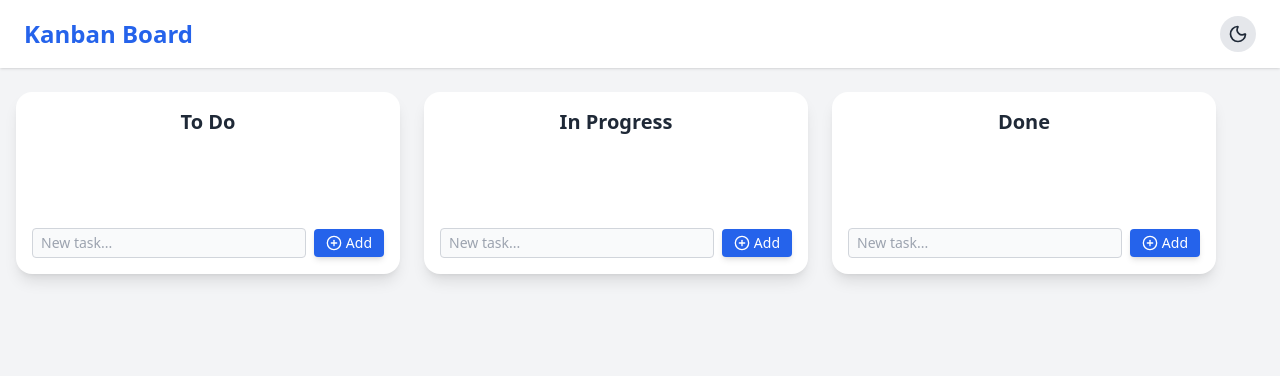
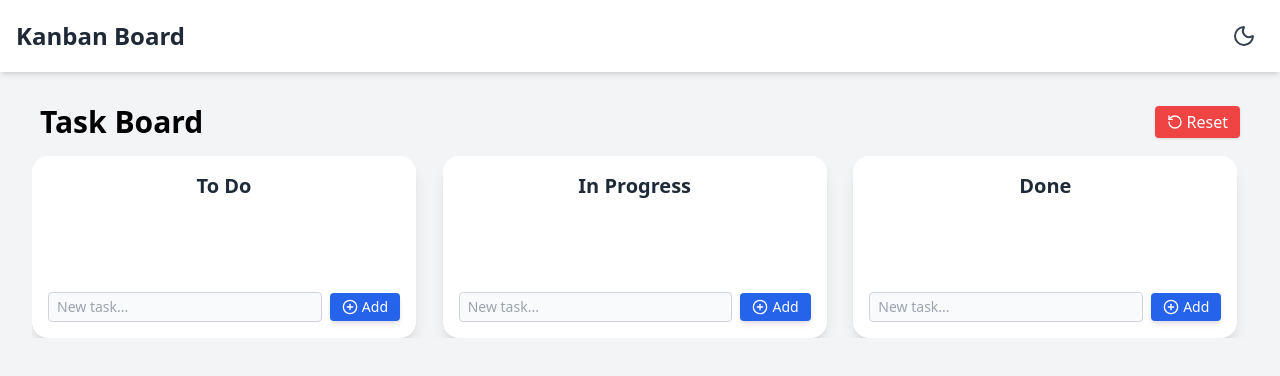
Before and after one commit to loganathanramsaran/Kanban_Board_APK, a React (Vite) app: page / in a window 1280 px wide. Shown: the top 376 px of the page. Built offline with nearby package versions, Linux system fonts and the light colour scheme; the HTML template or start-up script is replaced by a standard one.

Commit message:
complete template

```diff
--- a/src/App.jsx
+++ b/src/App.jsx
@@ -1,41 +1,41 @@
+// App.jsx
 import Board from "./components/Board";
 import { useEffect, useState } from "react";
-import { Moon, Sun } from "lucide-react";
+import { Sun, Moon } from "lucide-react";
 
-export default function App() {
-  const [darkMode, setDarkMode] = useState(() => {
-    const saved = localStorage.getItem("theme");
-    return saved ? saved === "dark" : window.matchMedia("(prefers-color-scheme: dark)").matches;
+function App() {
+  const [dark, setDark] = useState(() => {
+    return localStorage.getItem("theme") === "dark";
   });
 
   useEffect(() => {
-    const root = document.documentElement;
-    if (darkMode) {
+    const root = window.document.documentElement;
+    if (dark) {
       root.classList.add("dark");
       localStorage.setItem("theme", "dark");
     } else {
       root.classList.remove("dark");
       localStorage.setItem("theme", "light");
     }
-  }, [darkMode]);
+  }, [dark]);
 
   return (
-    <div className="min-h-screen bg-gray-100 text-gray-800 dark:bg-gray-900 dark:text-white transition-colors duration-300">
-      <header className="flex justify-between items-center px-6 py-4 shadow dark:shadow-lg bg-white dark:bg-gray-800">
-        <h1 className="text-2xl font-bold text-blue-600 dark:text-blue-400">
-          Kanban Board
-        </h1>
+    <div className="min-h-screen bg-gray-100 dark:bg-gray-900 transition-colors duration-300">
+      <header className="flex justify-between items-center px-4 py-4 shadow-md bg-white dark:bg-gray-800">
+        <h1 className="text-2xl font-bold text-gray-800 dark:text-white">Kanban Board</h1>
         <button
-          onClick={() => setDarkMode((prev) => !prev)}
-          className="p-2 rounded-full bg-gray-200 dark:bg-gray-700 hover:scale-110 transition"
+          onClick={() => setDark((prev) => !prev)}
+          className="p-2 rounded-full hover:bg-gray-200 dark:hover:bg-gray-700 transition"
+          title="Toggle Dark Mode"
         >
-          {darkMode ? <Sun size={20} className="text-yellow-400" /> : <Moon size={20} className="text-gray-800" />}
+          {dark ? <Sun className="text-yellow-300" /> : <Moon className="text-gray-700" />}
         </button>
       </header>
-
-      <main>
+      <main className="p-4">
         <Board />
       </main>
     </div>
   );
 }
+
+export default App;
--- a/src/components/Board.jsx
+++ b/src/components/Board.jsx
@@ -1,12 +1,24 @@
 import { DragDropContext, Droppable, Draggable } from '@hello-pangea/dnd'
 import { useEffect, useState } from "react";
 import Column from "./Column";
-import { motion } from "framer-motion";
+import { RotateCcw } from "lucide-react";
 
 const initialData = [
-  { id: "todo", title: "To Do", tasks: [] },
-  { id: "inprogress", title: "In Progress", tasks: [] },
-  { id: "done", title: "Done", tasks: [] },
+  {
+    id: "todo",
+    title: "To Do",
+    tasks: [],
+  },
+  {
+    id: "inprogress",
+    title: "In Progress",
+    tasks: [],
+  },
+  {
+    id: "done",
+    title: "Done",
+    tasks: [],
+  },
 ];
 
 export default function Board() {
@@ -72,9 +84,7 @@ export default function Board() {
     if (source.droppableId === destination.droppableId) {
       sourceCol.tasks.splice(destination.index, 0, movedTask);
       setColumns((prev) =>
-        prev.map((col) =>
-          col.id === sourceCol.id ? { ...sourceCol } : col
-        )
+        prev.map((col) => (col.id === sourceCol.id ? { ...sourceCol } : col))
       );
     } else {
       destCol.tasks.splice(destination.index, 0, movedTask);
@@ -90,14 +100,24 @@ export default function Board() {
     }
   };
 
+  const resetBoard = () => {
+    setColumns(initialData);
+    localStorage.removeItem("kanban-data");
+  };
+
   return (
+    <div className="p-4">
+      <div className="flex justify-between items-center mb-4 px-2">
+        <h1 className="text-2xl md:text-3xl font-bold">Task Board</h1>
+        <button
+          onClick={resetBoard}
+          className="flex items-center gap-1 bg-red-500 hover:bg-red-600 text-white px-3 py-1 rounded shadow"
+        >
+          <RotateCcw size={16} /> Reset
+        </button>
+      </div>
       <DragDropContext onDragEnd={onDragEnd}>
-      <motion.div
-        className="flex gap-6 px-4 py-6 overflow-x-auto scrollbar-thin scrollbar-thumb-blue-500 scrollbar-track-transparent"
-        initial={{ opacity: 0 }}
-        animate={{ opacity: 1 }}
-        transition={{ duration: 0.4 }}
-      >
+        <div className="grid grid-cols-1 sm:grid-cols-2 md:grid-cols-3 gap-4 overflow-x-auto">
           {columns.map((column) => (
             <Column
               key={column.id}
@@ -109,7 +129,8 @@ export default function Board() {
               onEdit={editTask}
             />
           ))}
-      </motion.div>
+        </div>
       </DragDropContext>
+    </div>
   );
 }
--- a/src/components/TaskCard.jsx
+++ b/src/components/TaskCard.jsx
@@ -1,4 +1,5 @@
 import { DragDropContext, Droppable, Draggable } from '@hello-pangea/dnd'
+// TaskCard.jsx
 import { useState, useEffect } from "react";
 import { Pencil, Trash2, Check, X } from "lucide-react";
 
@@ -24,13 +25,14 @@ export default function TaskCard({ task, index, onDelete, onEdit }) {
           ref={provided.innerRef}
           {...provided.draggableProps}
           {...provided.dragHandleProps}
-          className={`p-3 rounded-lg flex justify-between items-center gap-2 transition-all duration-200 shadow-md select-none
-            ${snapshot.isDragging ? "bg-blue-100 dark:bg-blue-800 scale-105" : "bg-white dark:bg-gray-800"}`}
+          className={`flex items-center justify-between gap-2 bg-gray-100 dark:bg-gray-800 p-2 rounded-lg shadow-sm transition-all duration-300 ${
+            snapshot.isDragging ? "bg-blue-100 dark:bg-blue-900 scale-105" : ""
+          }`}
         >
           {isEditing ? (
             <>
               <input
-                className="flex-1 border rounded px-2 py-1 text-sm dark:bg-gray-700 dark:text-white"
+                className="flex-1 px-2 py-1 border rounded text-sm dark:bg-gray-700 dark:text-white"
                 value={newText}
                 onChange={(e) => setNewText(e.target.value)}
                 onKeyDown={(e) => {
@@ -41,38 +43,32 @@ export default function TaskCard({ task, index, onDelete, onEdit }) {
                   }
                 }}
               />
-              <button onClick={handleEdit} className="text-green-600 dark:text-green-400">
-                <Check size={16} />
+              <button onClick={handleEdit} title="Save">
+                <Check className="w-4 h-4 text-green-600" />
               </button>
               <button
                 onClick={() => {
                   setIsEditing(false);
                   setNewText(task.text);
                 }}
-                className="text-gray-500 dark:text-gray-300"
+                title="Cancel"
               >
-                <X size={16} />
+                <X className="w-4 h-4 text-gray-500" />
               </button>
             </>
           ) : (
             <>
               <span
-                className="flex-1 cursor-pointer text-sm text-gray-800 dark:text-gray-100"
                 onDoubleClick={() => setIsEditing(true)}
+                className="flex-1 text-sm cursor-pointer break-words dark:text-white"
               >
                 {task.text}
               </span>
-              <button
-                onClick={() => setIsEditing(true)}
-                className="text-blue-500 hover:text-blue-700 dark:text-blue-300"
-              >
-                <Pencil size={16} />
+              <button onClick={() => setIsEditing(true)} title="Edit">
+                <Pencil className="w-4 h-4 text-blue-500 hover:text-blue-700" />
               </button>
-              <button
-                onClick={onDelete}
-                className="text-red-500 hover:text-red-700 dark:text-red-400"
-              >
-                <Trash2 size={16} />
+              <button onClick={onDelete} title="Delete">
+                <Trash2 className="w-4 h-4 text-red-500 hover:text-red-700" />
               </button>
             </>
           )}
```
Lines whose indentation alone changed are shown as unchanged.
